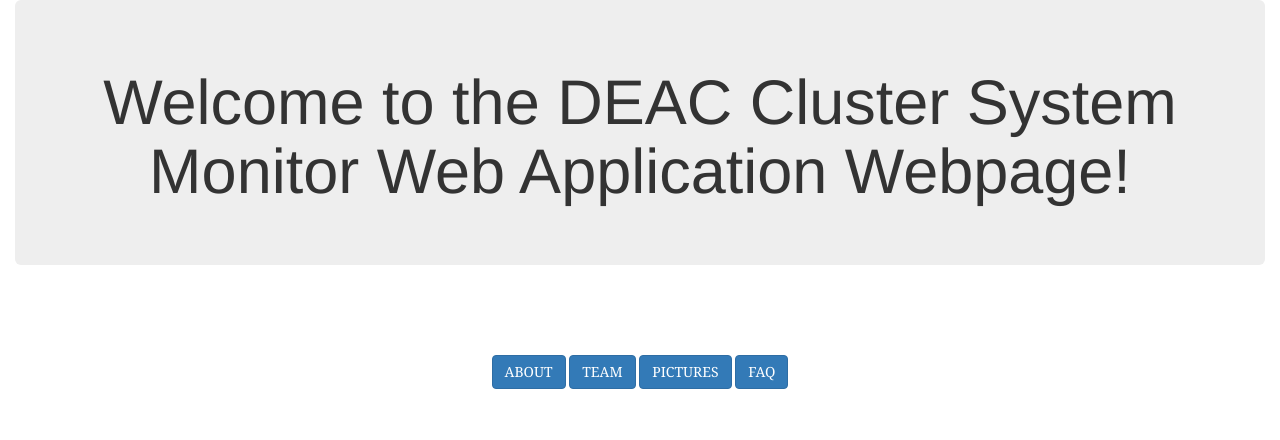
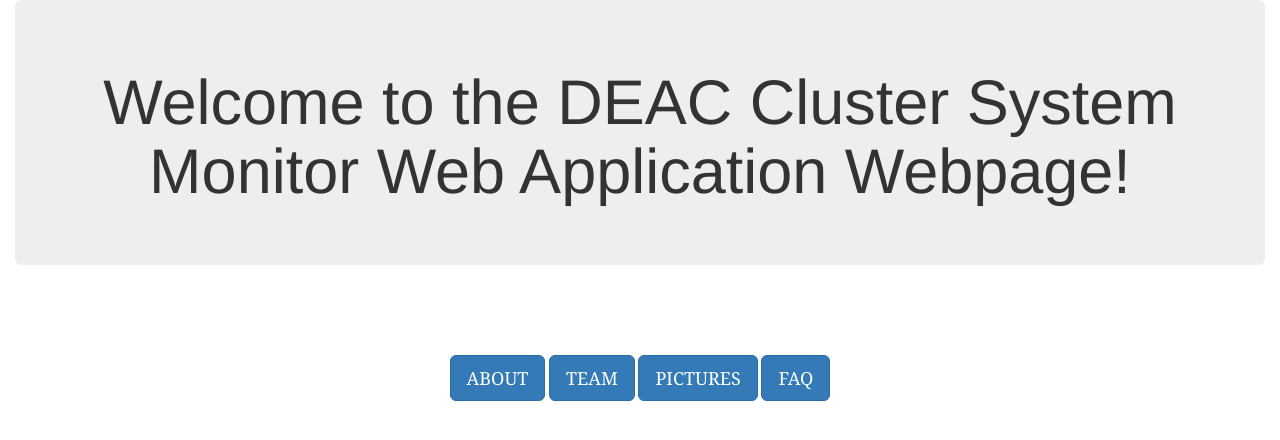
Before and after one commit to rjfreedman/CSC-331-631, a website: page main.html in a window 1280 px wide. Drawn offline with nearby package versions, Linux system fonts and the light colour scheme.

Commit message:
increased size of buttons in main.html

```diff
--- a/main.html
+++ b/main.html
@@ -15,10 +15,10 @@
   <br><br><br>
   <div class="text-center" style="font-family:Georgia;font-size:100%;text-align:center;">
   <div class="row">
-      <a href="about.html"><button type="button" id="about" class="btn btn-primary"> ABOUT </button></a>
-      <a href="team.html"><button type="button" id="team" class="btn btn-primary"> TEAM </button></a>
-      <a href="tax.html"><button type="button" id="pictures" class="btn btn-primary"> PICTURES </button></a>
-      <a href="faq.html"><button type="button" id="faq" class="btn btn-primary"> FAQ </button></a>
+      <a href="about.html"><button type="button" id="about" class="btn btn-primary btn-lg"> ABOUT </button></a>
+      <a href="team.html"><button type="button" id="team" class="btn btn-primary btn-lg"> TEAM </button></a>
+      <a href="tax.html"><button type="button" id="pictures" class="btn btn-primary btn-lg"> PICTURES </button></a>
+      <a href="faq.html"><button type="button" id="faq" class="btn btn-primary btn-lg"> FAQ </button></a>
   </div>
 </div>
 
```
